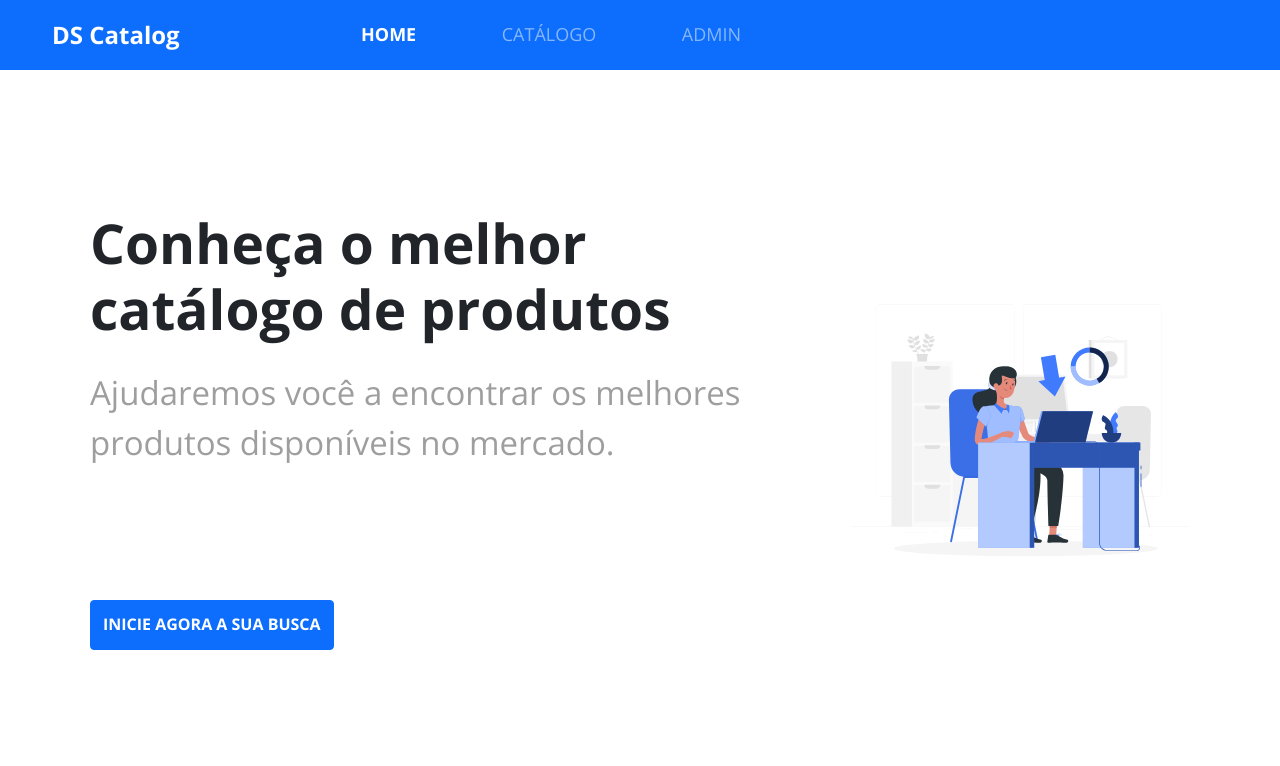
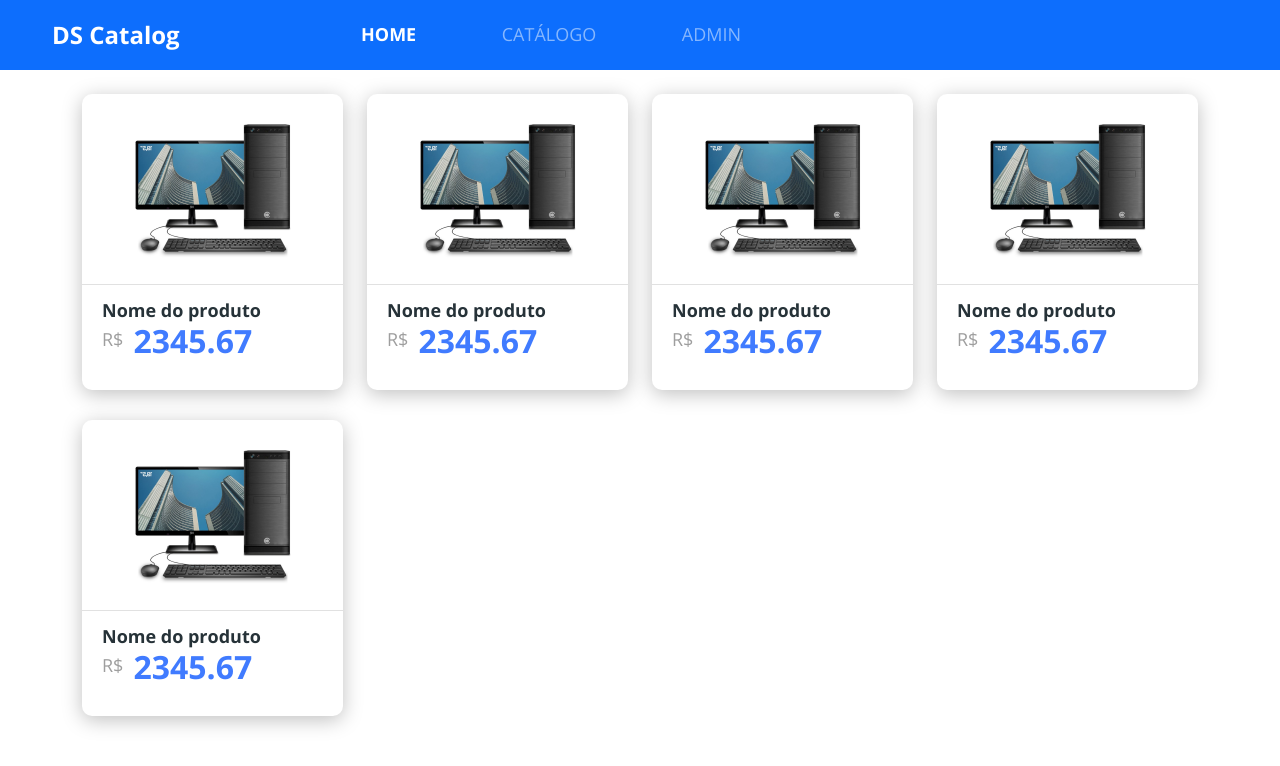
Before and after one commit to Paulojosep/dscatalog, a React (Create React App) app in the folder frontweb/: page / in a window 1280 px wide. Shown: the top 766 px of the page. Built offline with nearby package versions, Linux system fonts and the light colour scheme.

Commit message:
Catalog styling

```diff
--- a/frontweb/package.json
+++ b/frontweb/package.json
@@ -10,9 +10,12 @@
     "@types/node": "^12.0.0",
     "@types/react": "^17.0.0",
     "@types/react-dom": "^17.0.0",
+    "@types/react-router-dom": "^5.1.7",
     "bootstrap": "^5.0.2",
+    "node-sass": "4.14.1",
     "react": "^17.0.2",
     "react-dom": "^17.0.2",
+    "react-router-dom": "^5.2.0",
     "react-scripts": "4.0.3",
     "typescript": "^4.1.2",
     "web-vitals": "^1.0.1"
--- a/frontweb/src/App.css
+++ b/frontweb/src/App.css
@@ -13,3 +13,9 @@
     text-decoration: none;
     color: unset;
 }
+
+.base-card {
+    background-color: #fff;
+    box-shadow: 0px 4px 20px rgba(0, 0, 0, 0.25);
+    border-radius: 10px;
+  }
--- a/frontweb/src/App.tsx
+++ b/frontweb/src/App.tsx
@@ -1,9 +1,10 @@
+import Catalog from './pages/Catalog';
 import './App.css';
-import Home from './pages/Home';
+
 
 function App() {
   return (
-    <Home />
+    <Catalog />
   );
 }
 
--- /dev/null
+++ b/frontweb/src/components/ProductCard/index.tsx
@@ -0,0 +1,20 @@
+import './styles.css';
+
+import ProductImg from '../../assets/images/product.png';
+import ProductPrice from '../ProductPrice';
+
+const ProductCard = () => {
+    return (
+        <div className="base-card product-card">
+            <div className="card-top-container">
+                <img src={ProductImg} alt="Nome do produto" />
+            </div>
+            <div className="card-bottom-container">
+                <h6>Nome do produto</h6>
+                <ProductPrice />
+            </div>
+        </div>
+    );
+}
+
+export default ProductCard;
--- /dev/null
+++ b/frontweb/src/components/ProductCard/styles.css
@@ -0,0 +1,23 @@
+.product-card {
+  margin-bottom: 30px;
+}
+
+.card-top-container {
+  text-align: center;
+  padding: 16px 0;
+  border-bottom: 1px solid #e1e1e1;
+}
+
+.card-top-container img {
+    width: 158px;
+    height: 158px;
+}
+
+.card-bottom-container {
+  padding: 15px 20px 30px 20px;
+}
+
+.card-bottom-container h6 {
+  font-size: 18px;
+  color: #263238;
+}
--- /dev/null
+++ b/frontweb/src/components/ProductPrice/index.tsx
@@ -0,0 +1,12 @@
+import './styles.css';
+
+const ProductPrice = () => {
+  return (
+    <div className="product-price-container">
+      <span>R$</span>
+      <h3>2345.67</h3>
+    </div>
+  );
+};
+
+export default ProductPrice;
--- /dev/null
+++ b/frontweb/src/components/ProductPrice/styles.css
@@ -0,0 +1,15 @@
+.product-price-container {
+    display: flex;
+}
+
+.product-price-container span {
+    font-size: 18px;
+    color: #9e9e9e;
+    margin-top: 4px;
+}
+
+.product-price-container h3 {
+    font-size: 32px;
+    color: #407BFF;
+    margin-left: 10px;
+}
--- /dev/null
+++ b/frontweb/src/pages/Catalog/index.tsx
@@ -0,0 +1,31 @@
+import NavBar from '../../components/NavBar';
+import ProductCard from '../../components/ProductCard';
+
+const Catalog = () => {
+  return (
+    <>
+      <NavBar />
+      <div className=" container my-4">
+          <div className="row">
+              <div className="col-sm-6 col-lg-4 col-xl-3">
+                <ProductCard />
+              </div>
+              <div className="col-sm-6 col-lg-4 col-xl-3">
+                <ProductCard />
+              </div>
+              <div className="col-sm-6 col-lg-4 col-xl-3">
+                <ProductCard />
+              </div>
+              <div className="col-sm-6 col-lg-4 col-xl-3">
+                <ProductCard />
+              </div>
+              <div className="col-sm-6 col-lg-4 col-xl-3">
+                <ProductCard />
+              </div>
+          </div>
+      </div>
+    </>
+  );
+};
+
+export default Catalog;
--- a/frontweb/src/pages/Home/index.tsx
+++ b/frontweb/src/pages/Home/index.tsx
@@ -8,7 +8,7 @@
     <>
       <NavBar />
       <div className="home-container">
-        <div className="home-card">
+        <div className="base-card home-card">
           <div className="home-content-container">
             <div>
               <h1>Conheça o melhor catálogo de produtos</h1>
```
Also changed, not shown: frontweb/src/assets/images/product.png (added), 1 other file (tests, documents, lock files or other folders).
